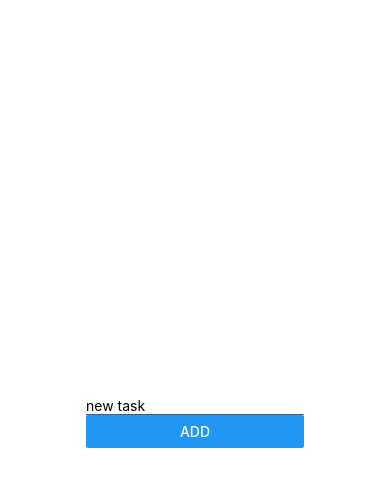
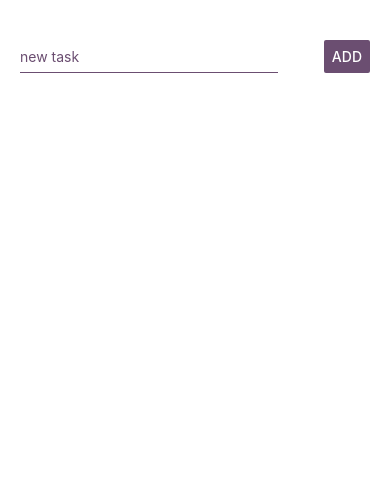
Before and after one commit to sotopro/clase01coderhouse01, a React Native app: screen / in a window 390 px wide. Shown: the top 486 px of the page. Built offline with nearby package versions, Linux system fonts and the light colour scheme.

Commit message:
[feature] - layout & style

```diff
--- a/App.js
+++ b/App.js
@@ -1,25 +1,17 @@
-import { StyleSheet, Text, View, TextInput, Button } from "react-native";
+import { View, TextInput, Button } from "react-native";
+import { styles } from "./styles";
 
 export default function App() {
   return (
     <View style={styles.container}>
-      <View>
-        <TextInput placeholder="new task" style={styles.input} />
-        <Button title="ADD" onPress={() => null} />
+      <View style={styles.content}>
+        <TextInput
+          placeholder="new task"
+          style={styles.input}
+          placeholderTextColor="#6B4E71"
+        />
+        <Button title="ADD" onPress={() => null} color="#6B4E71" />
       </View>
     </View>
   );
 }
-
-const styles = StyleSheet.create({
-  container: {
-    flex: 1,
-    backgroundColor: "#fff",
-    alignItems: "center",
-    justifyContent: "center",
-  },
-  input: {
-    borderBottomWidth: 1,
-    borderBottomColor: "#6B4E71",
-  },
-});
--- /dev/null
+++ b/styles.js
@@ -0,0 +1,19 @@
+import { StyleSheet } from "react-native";
+
+export const styles = StyleSheet.create({
+  container: {
+    flex: 1,
+    backgroundColor: "#fff",
+  },
+  content: {
+    flexDirection: "row",
+    justifyContent: "space-between",
+    marginTop: 40,
+    marginHorizontal: 20,
+  },
+  input: {
+    borderBottomWidth: 1,
+    borderBottomColor: "#6B4E71",
+    flex: 0.85,
+  },
+});
```
